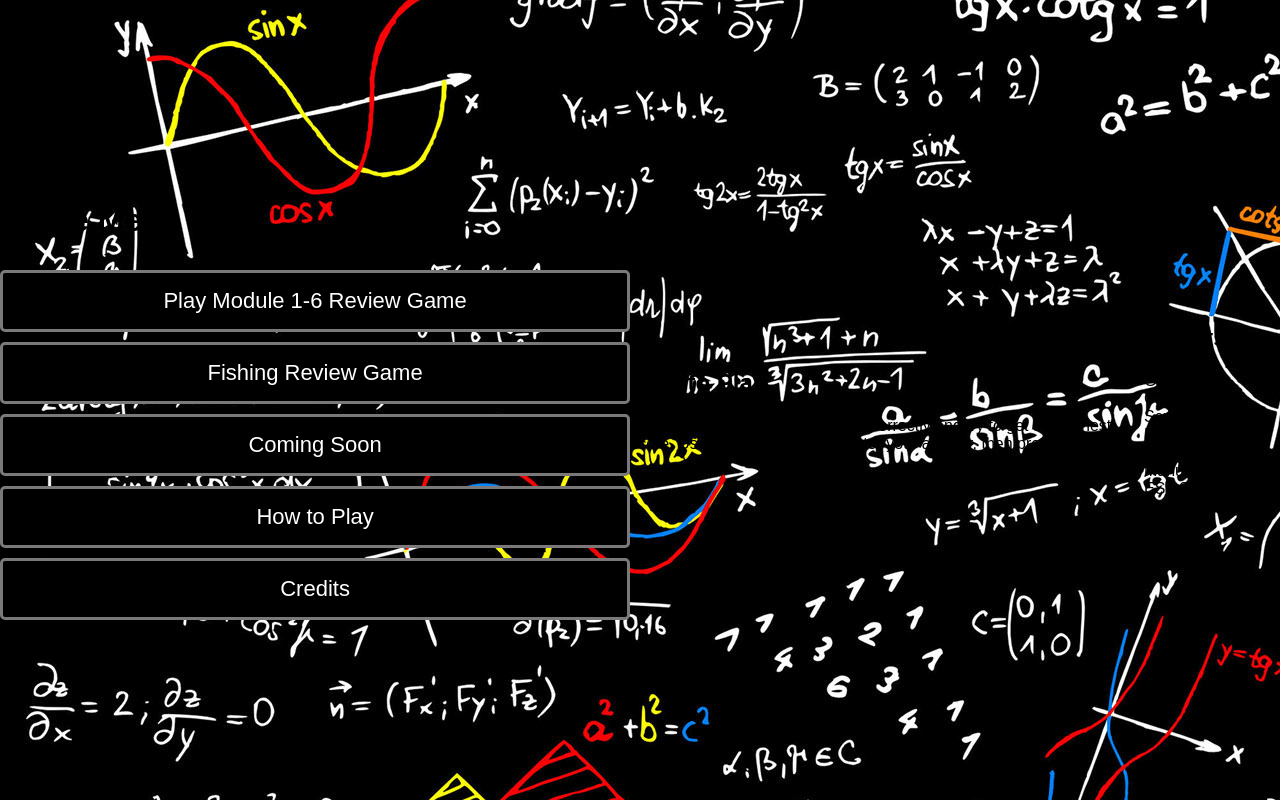
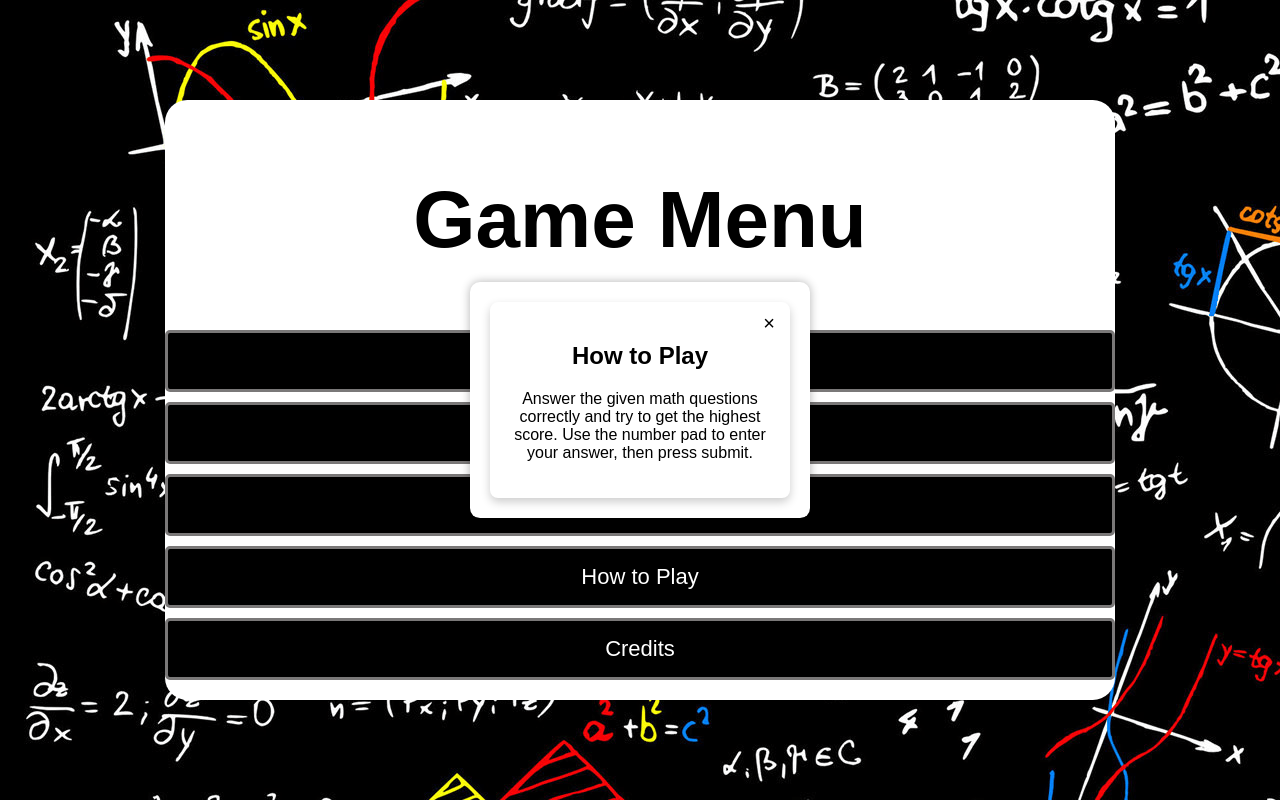
Before and after one commit to Ca11en1/1, a plain HTML site: page index.html in a window 1280 px wide. Both pictures are taken after a click on the button "How to Play". Drawn offline with Linux system fonts and the light colour scheme.

Commit message:
Update style.css

```diff
--- a/style.css
+++ b/style.css
@@ -28,7 +28,6 @@ body {
     opacity: 0;
 }
 
-
 button {
     margin-top: 10px;
     padding: 10px 20px;
@@ -56,6 +55,17 @@ button:hover, .menu-button:hover {
     background-color: rgb(78, 76, 76);
 }
 
+.how-to-play {
+    margin-top: 10px;
+    padding: 15px 30px;
+    font-size: 15px;
+    background-color: rgb(0, 0, 0);
+    border: 3.20px solid #7a7878;
+    border-radius: 5px;
+    width: 100%;
+}
+
+
 /* Keypad Styles */
 .keypad {
     display: grid;
@@ -79,25 +89,6 @@ button:hover, .menu-button:hover {
 
 .keypad button:hover {
     background-color: rgb(78, 76, 76);
-}
-
-/* Special button styles */
-.clear-button {
-    background-color: #dc3545;
-    color: white;
-}
-
-.clear-button:hover {
-    background-color: #a71d2a;
-}
-
-.submit-button {
-    background-color: #28a745;
-    color: white;
-}
-
-.submit-button:hover {
-    background-color: #218838;
 }
 
 /* Special button styles */
@@ -127,20 +118,7 @@ button:hover, .menu-button:hover {
     background-color: #218838;
 }
 
-
-/* Style for the clear button */
-.clear-button {
-    grid-column: span 3; /* Makes it span across three columns */
-    width: 100%;
-    background-color: #dc3545;
-    color: white;
-}
-
-.clear-button:hover {
-    background-color: #a71d2a;
-}
-
-
+/* Answer input */
 #answer {
     margin-top: 10px;
     font-size: 18px;
@@ -148,3 +126,85 @@ button:hover, .menu-button:hover {
     width: 60%;
     text-align: center;
 }
+
+/* ===== Popup Styles for "How to Play" and "Credits" ===== */
+.popup {
+    display: none;
+    position: fixed;
+    top: 50%;
+    left: 50%;
+    transform: translate(-50%, -50%);
+    width: 300px;
+    background: white;
+    padding: 20px;
+    border-radius: 10px;
+    box-shadow: 0 0 10px rgba(0, 0, 0, 0.3);
+    text-align: center;
+    z-index: 1000;
+}
+
+.popup-content {
+    position: relative;
+}
+
+.close {
+    position: absolute;
+    top: 10px;
+    right: 15px;
+    font-size: 20px;
+    cursor: pointer;
+}
+
+.game-menu {
+    text-align: center;
+    font-size: 40px;
+}
+
+.menu {
+    background-color: white;
+    border-radius: 22.25px;
+    width: 950px;
+    height: 600px;
+    display: flex;
+    flex-direction: column;
+    justify-content: center;
+    align-items: center;
+    position: absolute;
+    top: 50%;
+    left: 50%;
+    transform: translate(-50%, -50%);
+    font-size: 25px;
+}
+
+.apple {
+    width: 950px;
+}
+
+.manny {
+    font-size: 25;
+}
+
+/* Center the container on the page */
+.container {
+    display: flex;
+    justify-content: center;
+    align-items: center;
+    height: 100vh; /* Make the container take up the full height of the viewport */
+}
+
+/* Optional: Add styles to the button to make it look better */
+button {
+    padding: 10px 20px;
+    font-size: 16px;
+    cursor: pointer;
+    margin-top: 20px; /* Optional space above the button */
+}
+
+/* Optional: Style the popups */
+.popup-content {
+    text-align: center;
+    padding: 20px;
+    border-radius: 8px;
+    background-color: #fff;
+    box-shadow: 0px 4px 10px rgba(0, 0, 0, 0.2);
+}
```
